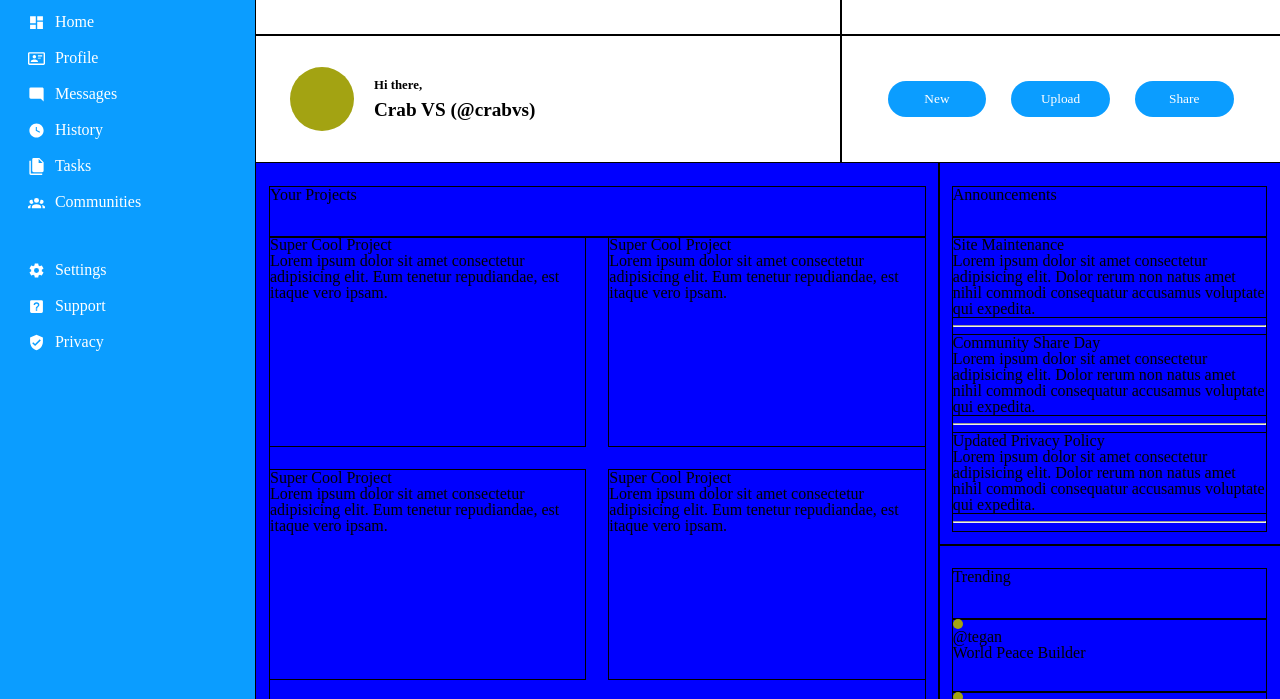
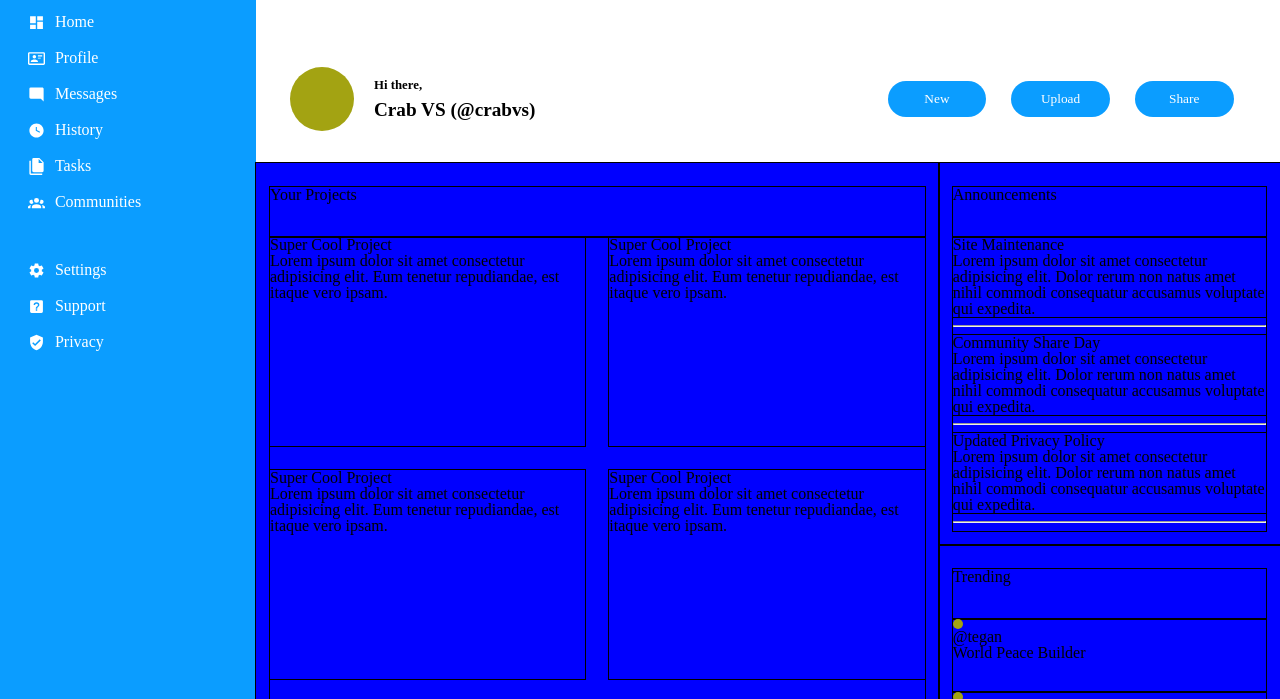
Before and after one commit to CrabVS/odin-admin-dashboard, a plain HTML site: page index.html in a window 1280 px wide. Shown: the part 92-791 px from the top of the page. Drawn offline with Linux system fonts and the light colour scheme.

Commit message:
Remove item class from header

```diff
--- a/index.html
+++ b/index.html
@@ -29,24 +29,24 @@
             </ul>
         </nav>
     </aside>
-    <header id="header" class="item">
-        <div class="header-block item">
+    <header id="header">
+        <div class="header-block">
             <div class="searchbar-icon"></div>
             <input type="text">
         </div>
-        <div class="header-block item">
+        <div class="header-block">
             <span class="bell-icon"></span>
             <span class="profile-icon"></span>
             <span class="profile-name">Crab VS</span>
         </div>
-        <div class="header-block item">
+        <div class="header-block">
             <div class="profile-icon"></div>
             <div class="profile-user">
                 <small>Hi there,</small>
                 <h2>Crab VS (@crabvs)</h2>
             </div>
         </div>
-        <div class="header-block item">
+        <div class="header-block">
             <ul>
                 <li><button class="btn">New</button></li>
                 <li><button class="btn">Upload</button></li>
```
